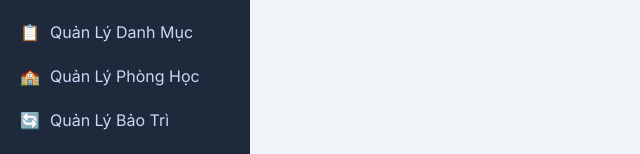
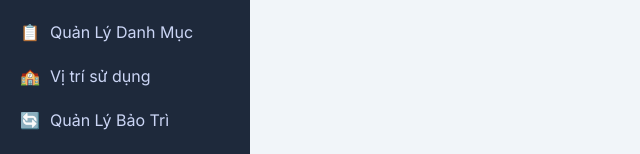
Before and after one commit to BaoLong05/Building-An-Asset-Management-System_TDC, a React (Vite) app in the folder client/: page /admin in a window 1280 px wide. Shown: the part 152-306 px from the top of the page, without its empty margins (0-640 px from the left). Built offline with nearby package versions, Linux system fonts and the light colour scheme.

Commit message:
done logout

```diff
--- a/client/src/components/SidebarLayout/SidebarLayout.jsx
+++ b/client/src/components/SidebarLayout/SidebarLayout.jsx
@@ -1,55 +1,33 @@
-import { NavLink } from "react-router-dom";
+import { NavLink, useNavigate } from "react-router-dom";
 import "./SidebarLayout.css";
+import { logout } from "../../utils/helper";
+import { toast } from "react-toastify";
 
 const menuItems = [
-  {
-    id: "dashboard",
-    name: "Dashboard",
-    icon: "📊",
-    path: "/admin/dashboard",
-  },
-  {
-    id: "assets",
-    name: "Quản Lý Tài Sản",
-    icon: "🔧",
-    path: "/admin/asset-management",
-  },
-  {
-    id: "categories",
-    name: "Quản Lý Danh Mục",
-    icon: "📋",
-    path: "/admin/category-management",
-  },
-  {
-    id: "room",
-    name: "Quản Lý Phòng Học",
-    icon: "🏫",
-    path: "/admin/room-management",
-  },
-  {
-    id: "maintenance",
-    name: "Quản Lý Bảo Trì",
-    icon: "🔄",
-    path: "/admin/maintenance-management",
-  },
-  {
-    id: "reports",
-    name: "Báo cáo",
-    icon: "📑",
-    path: "/admin/reports",
-  },
-  {
-    id: "settings",
-    name: "Cài đặt",
-    icon: "⚙️",
-    path: "/admin/settings",
-  },
+  { id: "dashboard", name: "Dashboard", icon: "📊", path: "/admin/dashboard" },
+  { id: "assets", name: "Quản Lý Tài Sản", icon: "🔧", path: "/admin/asset-management" },
+  { id: "categories", name: "Quản Lý Danh Mục", icon: "📋", path: "/admin/category-management" },
+  { id: "room", name: "Vị trí sử dụng", icon: "🏫", path: "/admin/room-management" },
+  { id: "maintenance", name: "Quản Lý Bảo Trì", icon: "🔄", path: "/admin/maintenance-management" },
+  { id: "reports", name: "Báo cáo", icon: "📑", path: "/admin/reports" },
+  { id: "settings", name: "Cài đặt", icon: "⚙️", path: "/admin/settings" },
 ];
 
-function SidebarLayout() {
+const SidebarLayout = () => {
+  const navigate = useNavigate();
+
+  const handleLogout = async () => {
+    const res = await logout();
+
+    if (res) {
+      toast.success("Đăng xuất thành công");
+      sessionStorage.removeItem("token");
+      navigate("/");
+    }
+  };
+
   return (
     <aside className="sidebar">
-
       <div className="logo">
         <h2>📦 Quản Lý Tài Sản</h2>
       </div>
@@ -70,14 +48,13 @@ function SidebarLayout() {
       </nav>
 
       <div className="sidebar-footer">
-        <button className="logout-btn">
+        <button onClick={handleLogout} className="logout-btn">
           <span className="logout-icon">🚪</span>
           <span>Đăng xuất</span>
         </button>
       </div>
-
     </aside>
   );
-}
+};
 
 export default SidebarLayout;
--- a/client/src/pages/RoomManagement/RoomManagement.jsx
+++ b/client/src/pages/RoomManagement/RoomManagement.jsx
@@ -215,7 +215,7 @@ const RoomManagement = () => {
       {/* Top Bar với Theme Toggle */}
       <div className="top-bar-room">
         <div className="header-title">
-          <h1>Quản Lý Phòng Học</h1>
+          <h1>Vị trí sử dụng</h1>
         </div>
 
         <div className="top-bar-actions">
@@ -241,7 +241,7 @@ const RoomManagement = () => {
           <input
             type="text"
             className="search-input"
-            placeholder="🔍 Tìm kiếm phòng học..."
+            placeholder="🔍 Tìm kiếm vị trí..."
             value={searchTerm}
             onChange={(e) => setSearchTerm(e.target.value)}
           />
@@ -259,7 +259,7 @@ const RoomManagement = () => {
           </div>
 
           <button className="btn-add-room" onClick={handleAdd}>
-            ➕ Thêm phòng học
+            ➕ Thêm vị trí
           </button>
         </div>
       </div>
@@ -357,14 +357,14 @@ const RoomManagement = () => {
       </div>
 
       <div className="table-footer">
-        Tổng số phòng học: <strong>{rooms.length}</strong>
+        Tổng số vị trí: <strong>{rooms.length}</strong>
       </div>
 
       {/* MODAL ADD EDIT */}
       {showModal && (
         <div className="modal-overlay-room">
           <div className="modal-room">
-            <h2>{modalType === "add" ? "Thêm phòng học" : "Sửa phòng học"}</h2>
+            <h2>{modalType === "add" ? "Thêm vị trí" : "Sửa vị trí"}</h2>
 
             <form onSubmit={handleSubmit}>
               <input
@@ -372,7 +372,7 @@ const RoomManagement = () => {
                 name="TenPhong"
                 value={currentRoom.TenPhong}
                 onChange={handleInputChange}
-                placeholder="Tên phòng học"
+                placeholder="Tên vị trí"
                 required
               />
 
@@ -402,7 +402,7 @@ const RoomManagement = () => {
             <div className="detail-header">
               <h2>
                 <i className="fas fa-info-circle"></i>
-                Chi tiết phòng học
+                Chi tiết vị trí
               </h2>
             </div>
 
@@ -472,7 +472,7 @@ const RoomManagement = () => {
         <div className="modal-overlay-room">
           <div className="modal-room">
             <h2>Xác nhận xóa</h2>
-            <p>Bạn có chắc muốn xóa phòng học</p>
+            <p>Bạn có chắc muốn xóa vị trí</p>
             <strong>{roomToDelete?.TenPhong}</strong>
 
             <div>
--- a/client/src/utils/helper.js
+++ b/client/src/utils/helper.js
@@ -331,6 +331,8 @@ export const getLogin = async (data) => {
 export const logout = async()=>{
   try{
     const res = await axios.post(apiUrl("logout"));
+    sessionStorage.removeItem("token");
+    res.data;
   }catch(error){
     return handleError(error, "Đăng xuất thất bại!")
   }
```
